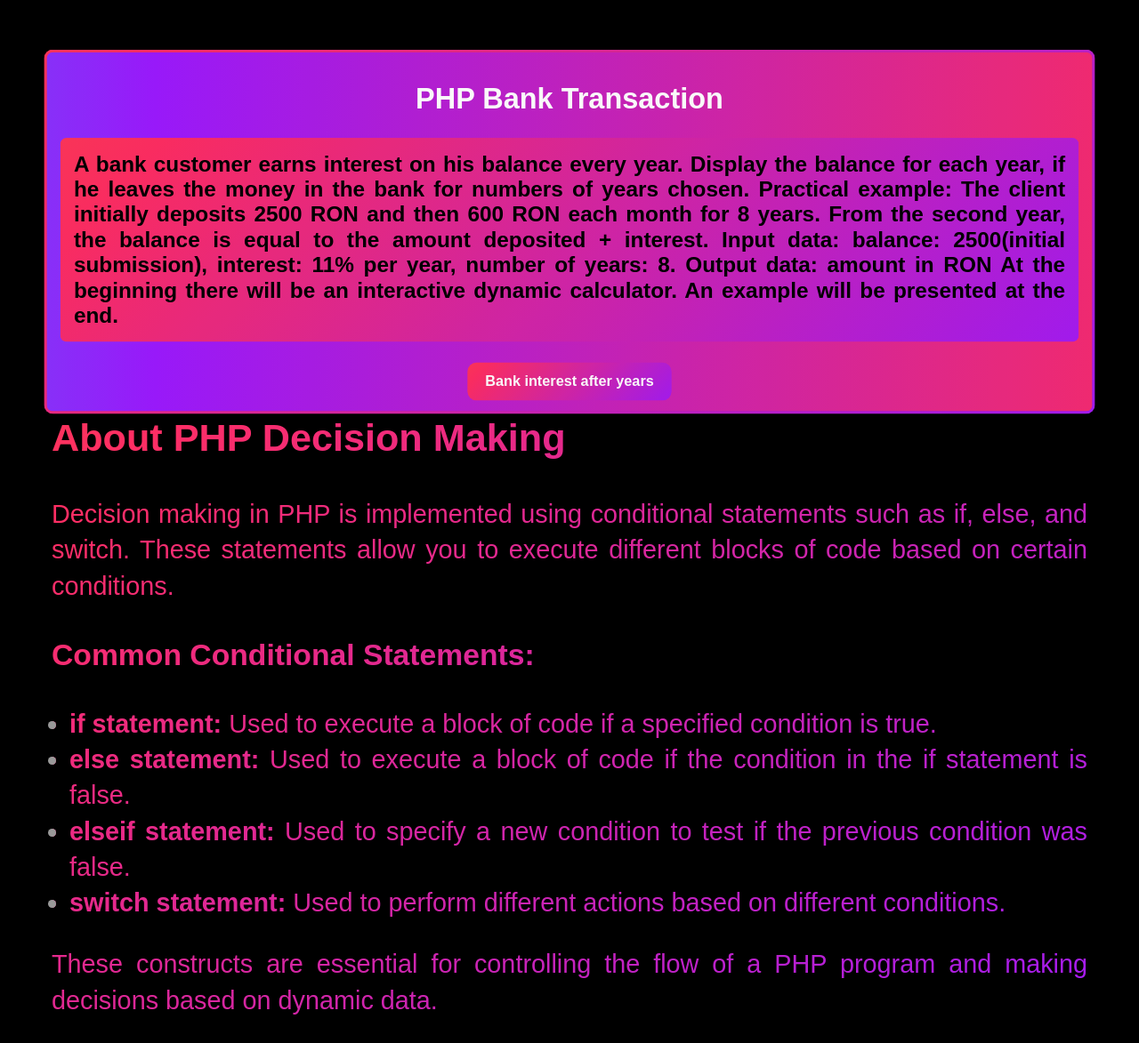
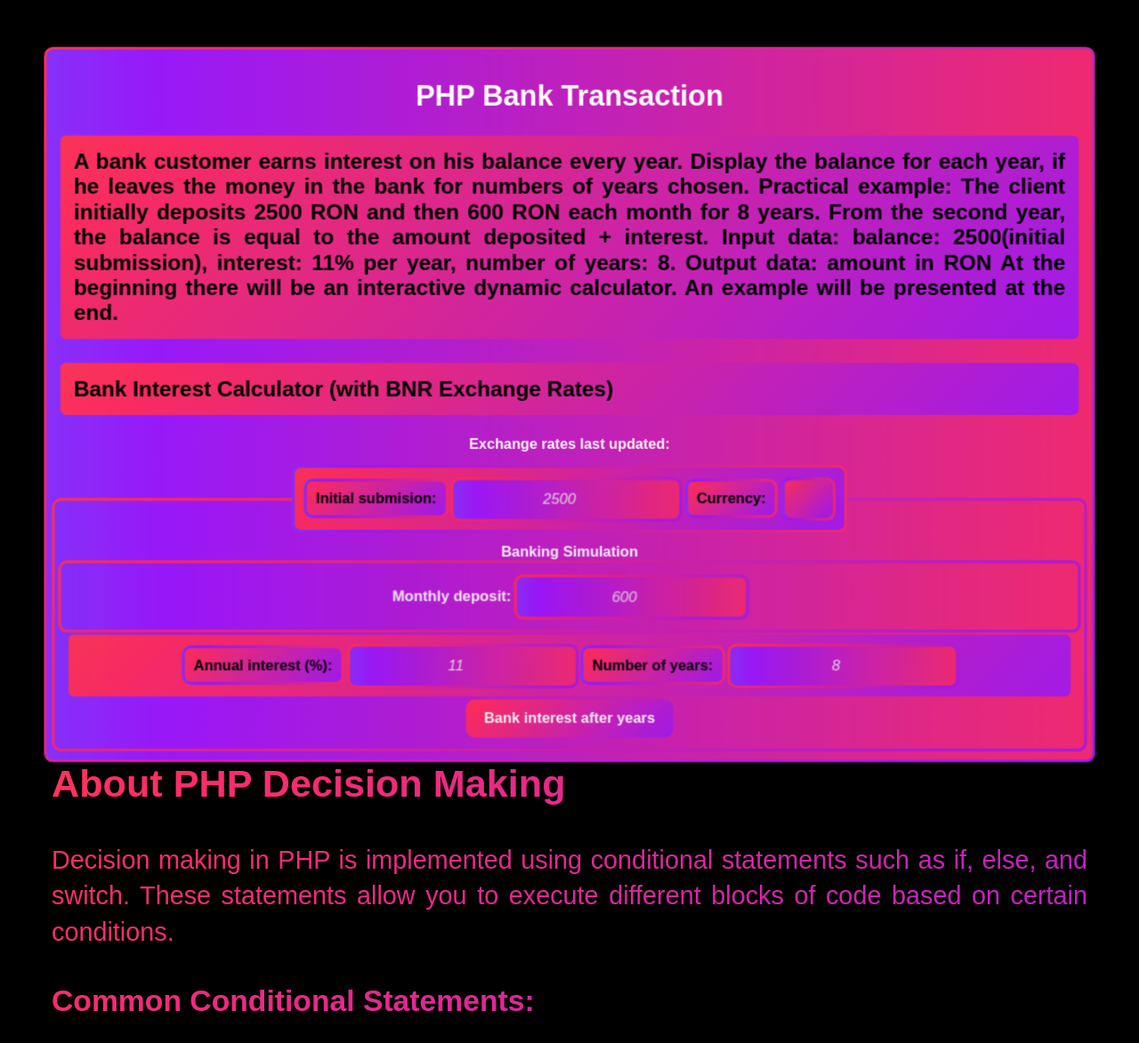
Before and after one commit to AlinRosca10/PHP_CORE, a PHP site: page /calculator_bank.php in a window 1280 px wide. Shown: the top 1173 px of the page at 89% size. Run offline with PHP 8.4, Linux system fonts and the light colour scheme; data that the repository does not hold is empty.

Commit message:
Adding form HTML for Banking Simulation

```diff
--- a/calculator_bank.php
+++ b/calculator_bank.php
@@ -24,8 +24,44 @@
             At the beginning there will be an interactive dynamic calculator.
             An example will be presented at the end.
         </h2>
-        <form method="post">
-            <button type="submit" name="bank_interest" class="aurora-button">Bank interest after years</button>
+        <h2>Bank Interest Calculator (with BNR Exchange Rates)</h2>
+        <p>Exchange rates last updated:<strong<?=$rate_date ?></strong></p>
+        <form id="calcForm" method="post">
+            <fieldset class="aurora-input">Banking Simulation
+                <legend class="aurora-label">
+                    <label id="initial_submission_label" for="initial_submission_input" class="aurora-label">Initial submision:</label>
+                    <input id="initial_submission_input" type="number" class="aurora-input" name="initial_submision" placeholder="2500" step="any" min="0" required/>
+
+                    <label id="currency_label" for="currency_select" class="aurora-label">Currency:</label>
+                    <select id="currency_select" class="aurora-select" name="currency">
+                        <?php
+                            foreach ($rates as $symbol => $value):
+                        ?>
+                        <option value="<?= $symbol ?>"><?= $symbol ?> (<?= $value ?> RON)</option>
+                        <?php
+                            endforeach;
+                        ?>
+                    </select>
+
+                </legend>
+                <legend class="aurora-input"
+
+                    <label id="monthly_deposit_label" class="aurora-label" for="monthly_deposit_input">Monthly deposit:</label>
+                    <input id="monthly_deposit_input" type="number" class="aurora-input" name="monthly_deposit" placeholder="600" step="any" min="0" required/>
+
+                </legend>
+                <legend class="aurora-label">
+
+                    <label id="interest_label" for="interest_input" class="aurora-label">Annual interest (%):</label>
+                    <input id="interest_input" type="number" class="aurora-input" name="interest" placeholder="11" step="any" min="0" required/>
+
+                    <label id="years_label" for="years_input" class="aurora-label">Number of years:</label>
+                    <input id="years_input" type="number" class="aurora-input" name="years" placeholder="8" step="any" min="1" required>
+                </legend>
+                <legend>
+                    <button type="submit" name="bank_interest" class="aurora-button">Bank interest after years</button>
+                </legend>
+            </fieldset>
         </form>
         <?php
             if(isset($_POST['bank_interest'])) {
```
